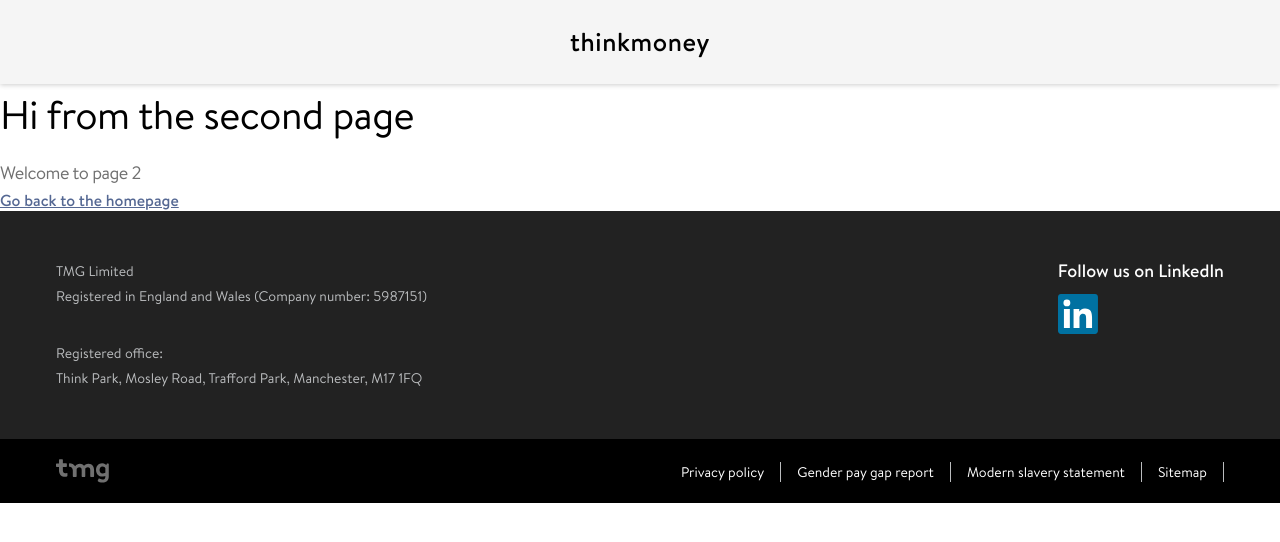
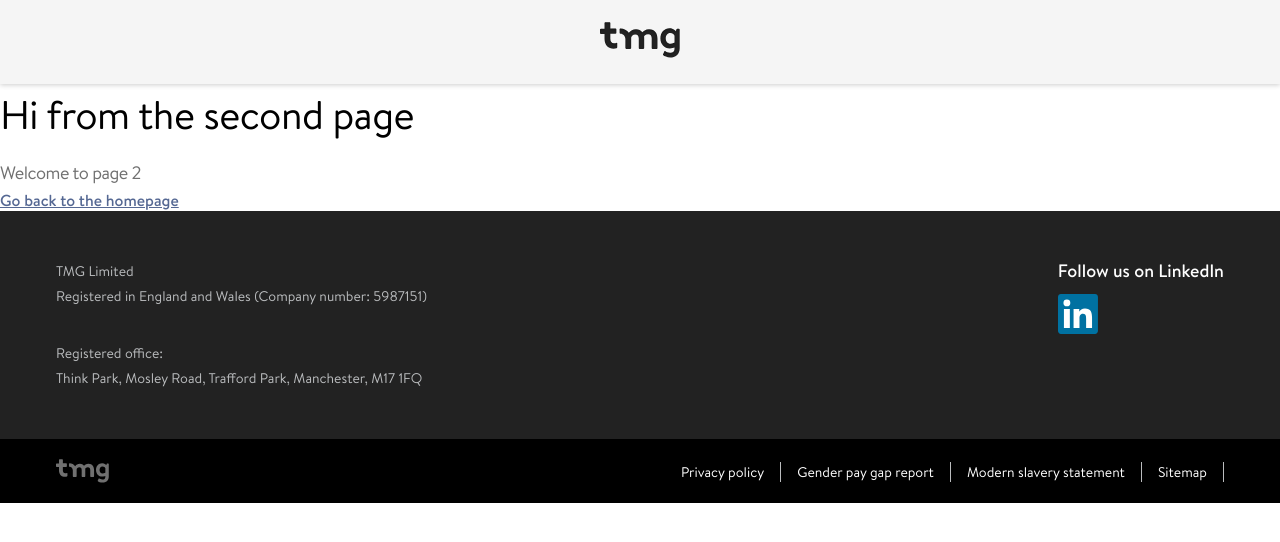
Before and after one commit to ElAndy94/Gatsby-Test-Site, a Gatsby site: page /blog in a window 1280 px wide. Built offline with nearby package versions, Linux system fonts and the light colour scheme; Gatsby itself is replaced by a stand-in of ours; a web font is replaced by a local one.

Commit message:
Home page complete.

```diff
--- a/src/components/header.js
+++ b/src/components/header.js
@@ -1,8 +1,9 @@
 import { Link } from "gatsby"
 import PropTypes from "prop-types"
 import React from "react"
+import TMGHeader from '../images/shared/header/TMG.svg'
 
-const Header = ({ siteTitle }) => (
+const Header = () => (
   <header
     style={{
       background: `#f5f5f5`,
@@ -12,25 +13,16 @@
       style={{
         margin: `0 auto`,
         maxWidth: 960,
-        padding: `1.45rem 1.0875rem`,
       }}
     >
-      <h1
-        style={{
-          margin: 0,
-          fontSize: 26,
-          letterSpacing: 0.6
-        }}>
       <Link
         to="/"
         style={{
-            color: `black`,
           textDecoration: `none`,
         }}
       >
-          {siteTitle}
+        <img src={TMGHeader} />
       </Link>
-      </h1>
     </div>
   </header>
 )
```
Also changed, not shown: src/styles/pages/tmg.scss (+4 -8 lines). Lines whose indentation alone changed are shown as unchanged.
